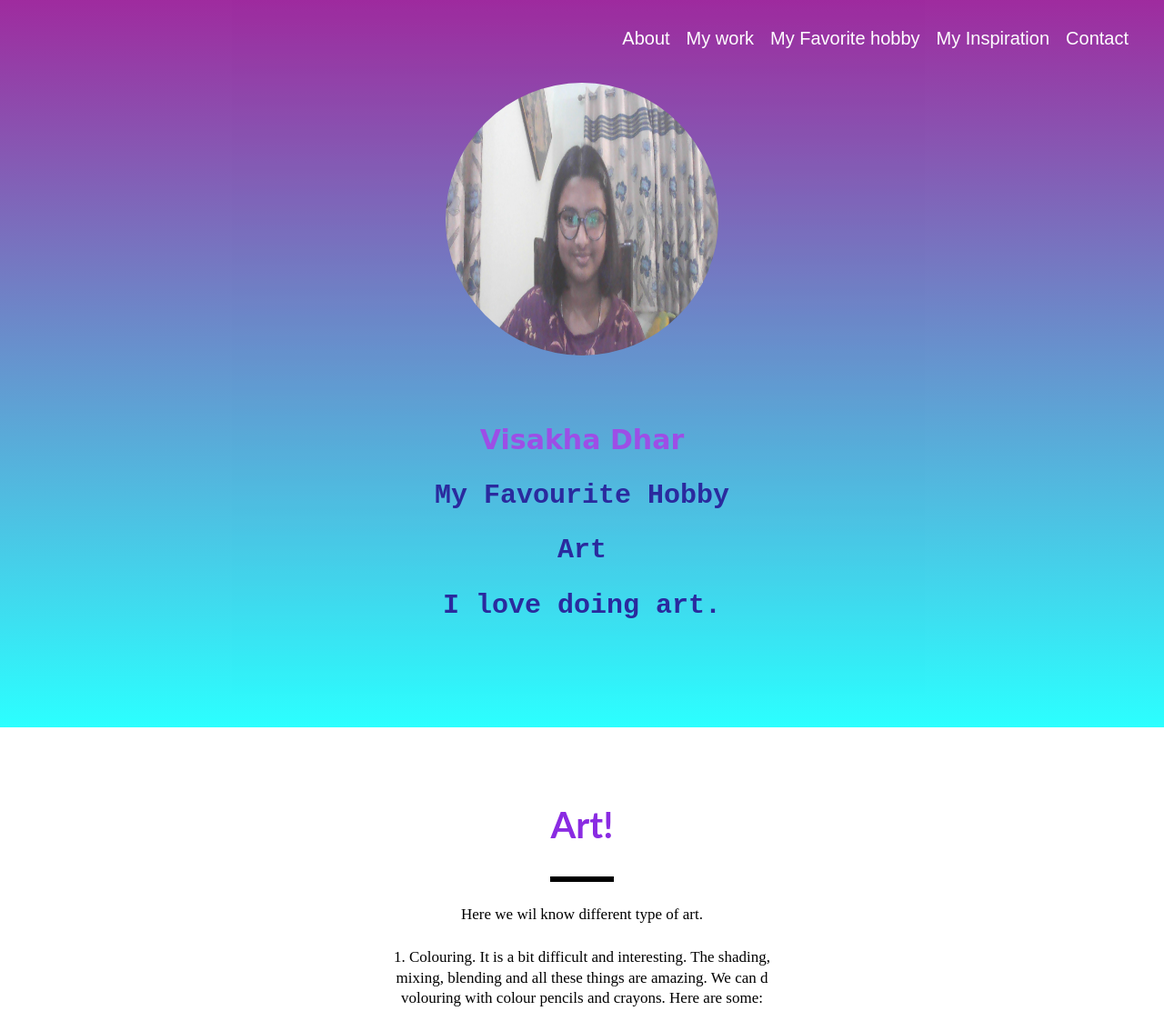
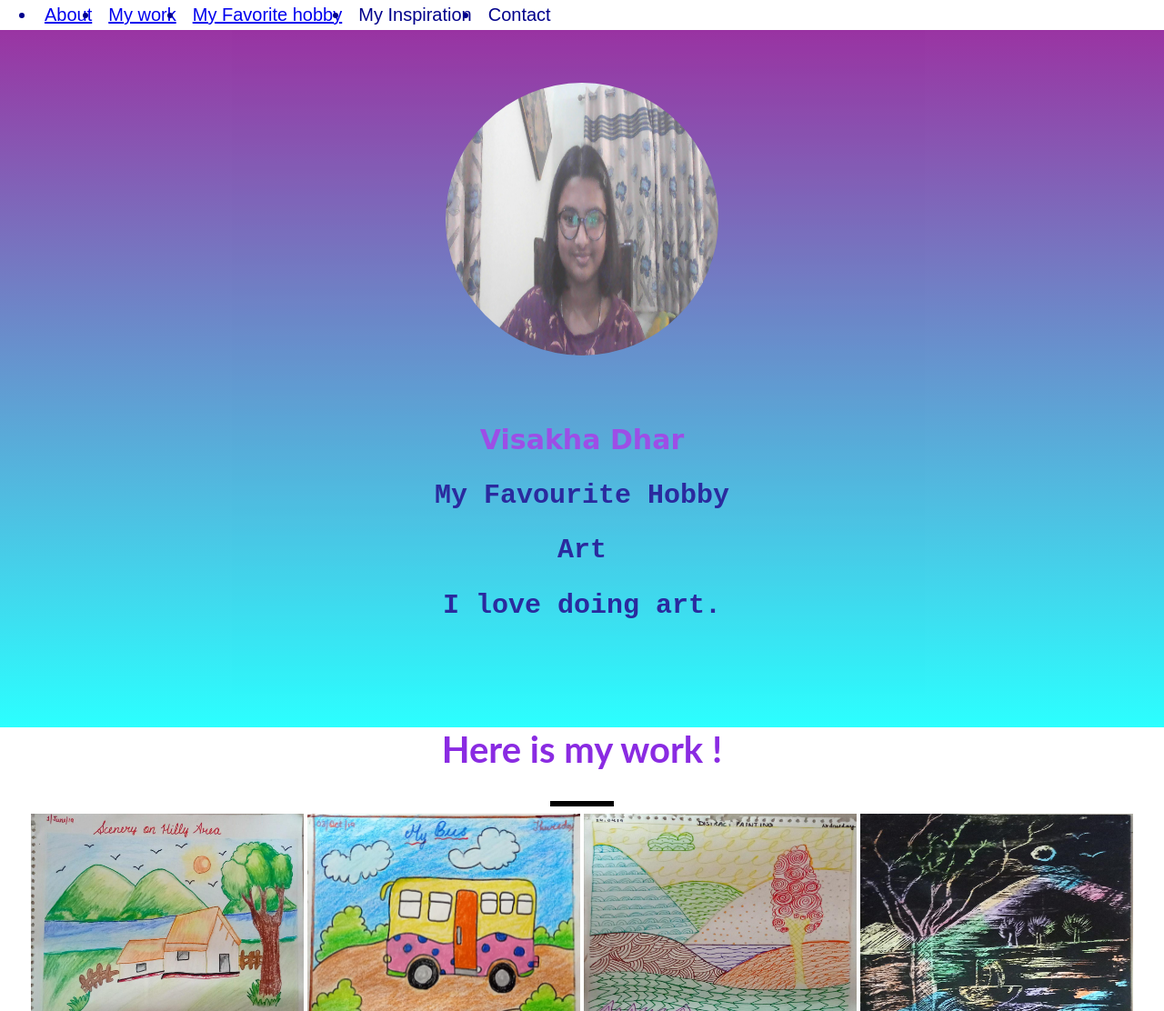
Before and after one commit to visakha123/Project-58, a plain HTML site: page index.html in a window 1280 px wide. Shown: the top 1112 px of the page at 91% size. Drawn offline with Linux system fonts and the light colour scheme.

Commit message:
Add files via upload

```diff
--- a/index.html
+++ b/index.html
@@ -4,13 +4,15 @@
 		<link rel="stylesheet" href="style.css">
 	</head>
 	<body>
+	<center>
 	<ul class="menu">
-		<li class="links">About</li>
-		<li class="links">My work</li>
-		<li class="links">My Favorite hobby</li>
+		<li class="links"><a href="#welcome">About</a></li>
+		<li class="links"><a href="#work">My work</a></li>
+		<li class="links"><a href="#bio">My Favorite hobby</a></li>
 		<li class="links">My Inspiration</li>
 		<li class="links">Contact</li>
 	</ul>
+		</center>
 	<section id="welcome" class="parallax-container">
    <div class="parallax-inner">
 	    <img class="profile" src="visakha.jpg" height="300" width="300">
@@ -21,22 +23,28 @@
 		</div>
 	</section>
 
-  <section id="bio">
-	 <h1 id="hi">Art!</h1>
-	 <div class="line"></div>
-	 <p>Here we wil know different type of art.</p>
-   <p id="color">  1. Colouring. It is a bit difficult and interesting. The shading, mixing, blending and all these things are amazing. We can d volouring with colour pencils and crayons. Here are some: </p>
-   <img class="image-section" src="color.jpeg"; height=267 width="300">
+	<section id="work">
+		<h1>Here is my work !</h1>
+		<div class="line"></div>
+		<img class="image-section" src="color.jpeg"; height=267 width="300">
    <img class="image-section" src="color%202.jpeg"; height=267 width="300">
    <img class="image-section" src="color%203.jpeg"; height=267 width="300">
-   <p id="paint">2. Painting. It is the most difficult one. In this we have to focus on the linings, colour, brush etc.. If we can not handle, our painting will not be good. I have done many paintings. Here are some:</p>
     <img class="paint- section" src="paint%201.jpeg"; height=267 width="300">
    <img class="paint- section" src="paint%202.jpeg"; height=267 width="300">
    <img class="paint- section" src="paint%203.jpeg"; height=267 width="300">
-    <p id="craft">2.Craft . It is the most interesting one. This one is the easiest and it is so much fun. We can make anything 3D with origami sheets. Here are some:</p>
-    <img class="craft- section" src="craft2%20(1).jpeg"; height=267 width="300">
+     <img class="craft- section" src="craft2%20(1).jpeg"; height=267 width="300">
    <img class="craft- section" src="craft2%20(2).jpeg"; height=267 width="300">
    <img class="craft- section" src= "craft2%20(3).jpeg"; height=267 width="300">
+	</section>
+
+  <section id="bio">
+  <h1>Art</h1>
+	 <div class="line"></div>
+	 <p>My favourite hobby is art. I do different types of art. Here are some of them.</p>
+   <p id="color">  1. Colouring. It is a bit difficult and interesting. The shading, mixing, blending and all these things are amazing. We can d volouring with colour pencils and crayons. </p>
+   <p id="paint">2. Painting. It is the most difficult one. In this we have to focus on the linings, colour, brush etc.. If we can not handle, our painting will not be good. I have done many paintings.</p>
+
+    <p id="craft">2.Craft . It is the most interesting one. This one is the easiest and it is so much fun. We can make anything 3D with origami sheets.</p>
 		</section>
 	</body>
 </html>
--- a/style.css
+++ b/style.css
@@ -66,17 +66,18 @@ p{
 	vertical-align: middle;
 }
 .menu{
-	list-style: none;
 	font-family: sans-serif;
-	position: absolute;
-	top: 10px;
-	right: 30px;
+	position: fixed;
+	background: white;
+	width: 100%;
+	top: 0px;
 	z-index: 10;
 	cursor: pointer;
+	margin-top: 0px;
 }
 .links{
 	float: left;
-	color: #FFF;
+	color: darkblue;
 	padding-top: 5px;
 	padding-left: 9px;
 	padding-right: 9px;
@@ -87,3 +88,6 @@ p{
 .links:hover{
 	background-color:dodgerblue;
 }
+html{
+	scroll-behavior: smooth;
+}
```
